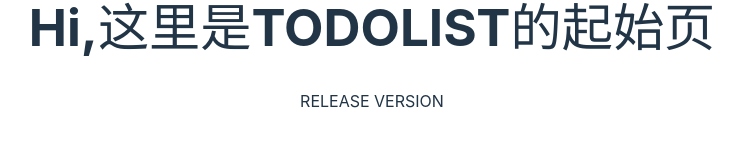
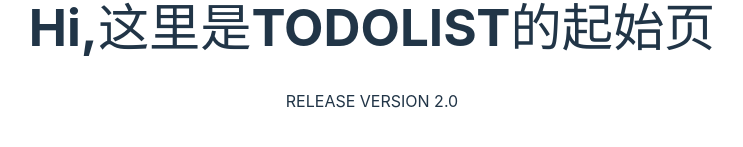
Before and after one commit to zenoskongfu/vue-todolist, a Vue app: page / in a window 1280 px wide. Shown: the part 361-508 px from the top of the page, without its empty margins (268-1011 px from the left). Built offline with nearby package versions, Linux system fonts and the light colour scheme.

Commit message:
update code

```diff
--- a/src/App.vue
+++ b/src/App.vue
@@ -3,7 +3,7 @@
 <template>
 	<div>
 		<h1>Hi,这里是TODOLIST的起始页</h1>
-		<div>RELEASE VERSION</div>
+		<div>RELEASE VERSION 2.0</div>
 	</div>
 </template>
 
```
